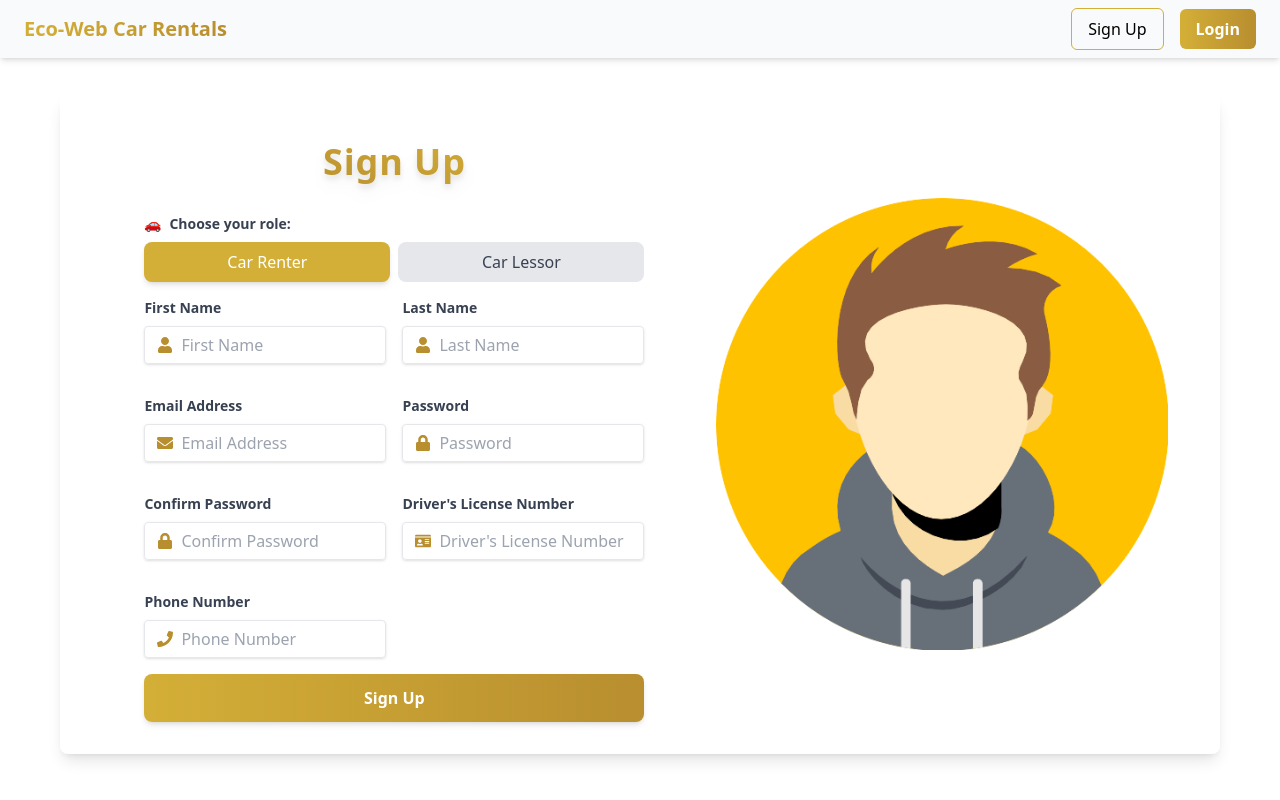
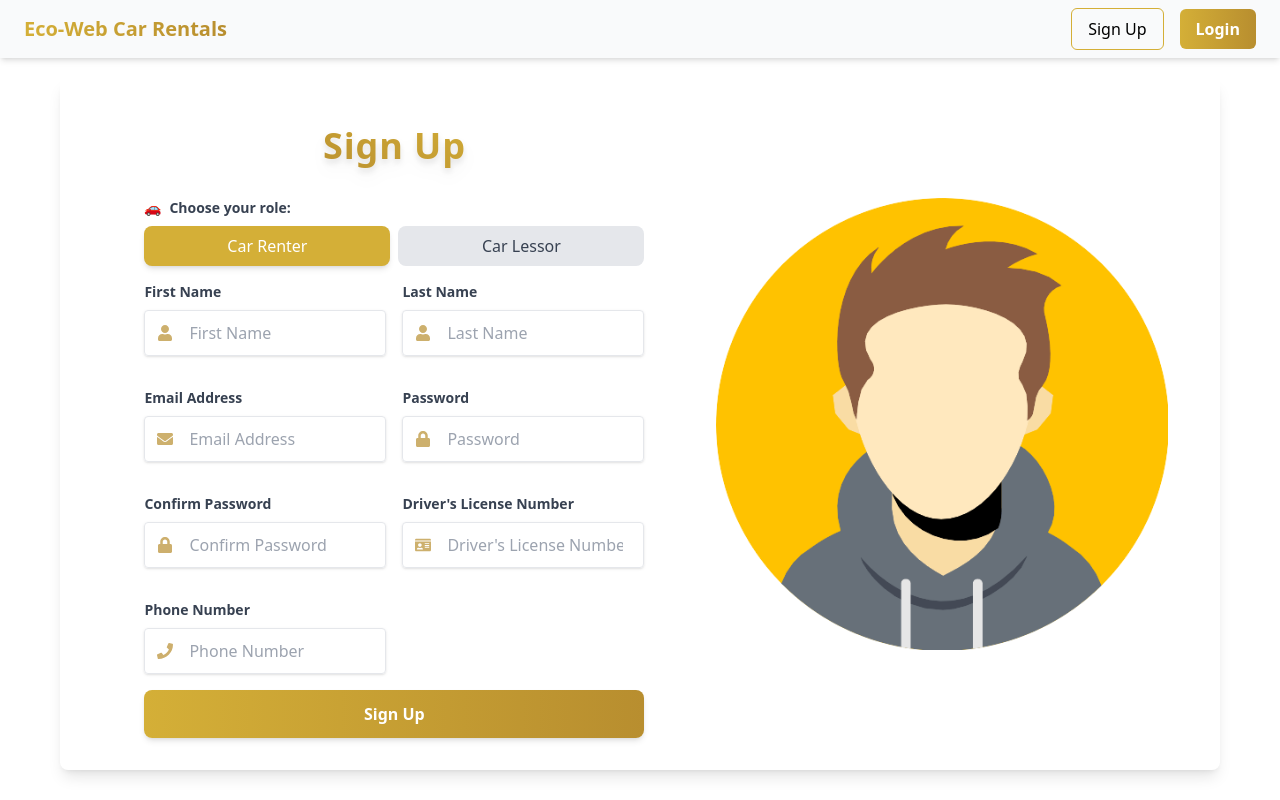
Before and after one commit to dagijosi/eco-web-new, a React (Create React App) app: page /signup in a window 1280 px wide. Built offline with nearby package versions, Linux system fonts and the light colour scheme.

Commit message:
Update CustomInput styles and adjust icon opacity in Login and SignUp pages

```diff
--- a/src/components/FormComponents/CustomInput.tsx
+++ b/src/components/FormComponents/CustomInput.tsx
@@ -23,7 +23,7 @@ const CustomInput: React.FC<dataProps> = ({
         <input
           type={type}
           placeholder={placeholder}
-          className="w-full focus:outline-none"
+          className="px-2 py-1 w-full focus:outline-none"
         />
       </div>
     </div>
--- a/src/pages/Login.tsx
+++ b/src/pages/Login.tsx
@@ -2,7 +2,7 @@ import Form from "../components/Form";
 import { FaEnvelope, FaLock } from "react-icons/fa";
 
 const Login = () => {
-  const iconStyle = "text-gold";
+  const iconStyle = "text-gold/70";
 
   return (
     <div className="flex justify-center items-center p-4 min-h-[calc(100vh-100px)]">
--- a/src/pages/SignUp.tsx
+++ b/src/pages/SignUp.tsx
@@ -10,7 +10,7 @@ import {
   FaCalendar,
 } from "react-icons/fa";
 
-const iconStyle = "text-gold";
+const iconStyle = "text-gold/70";
 
 const commonData = [
   {
```
